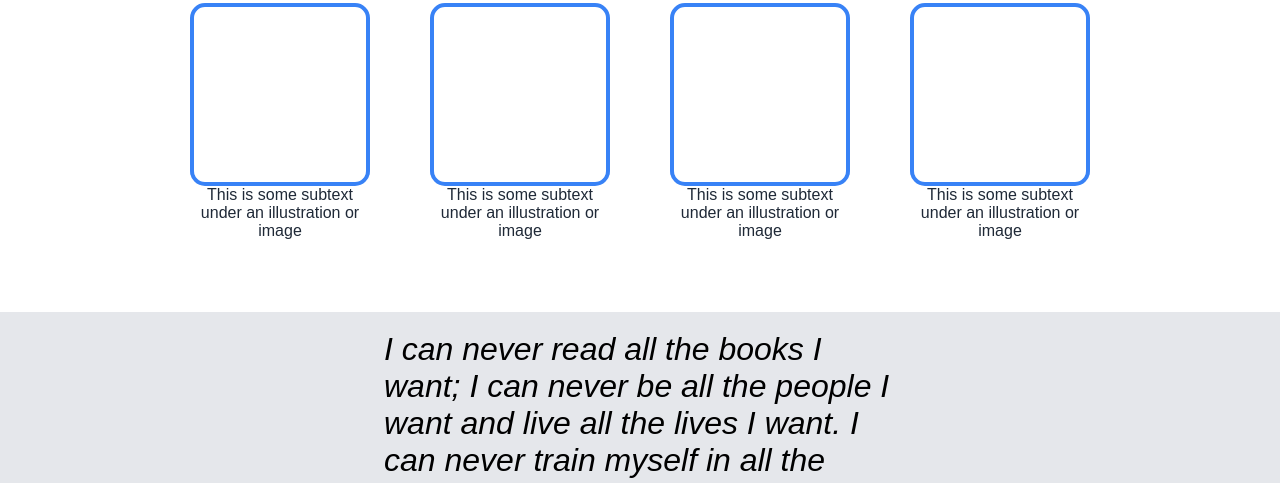
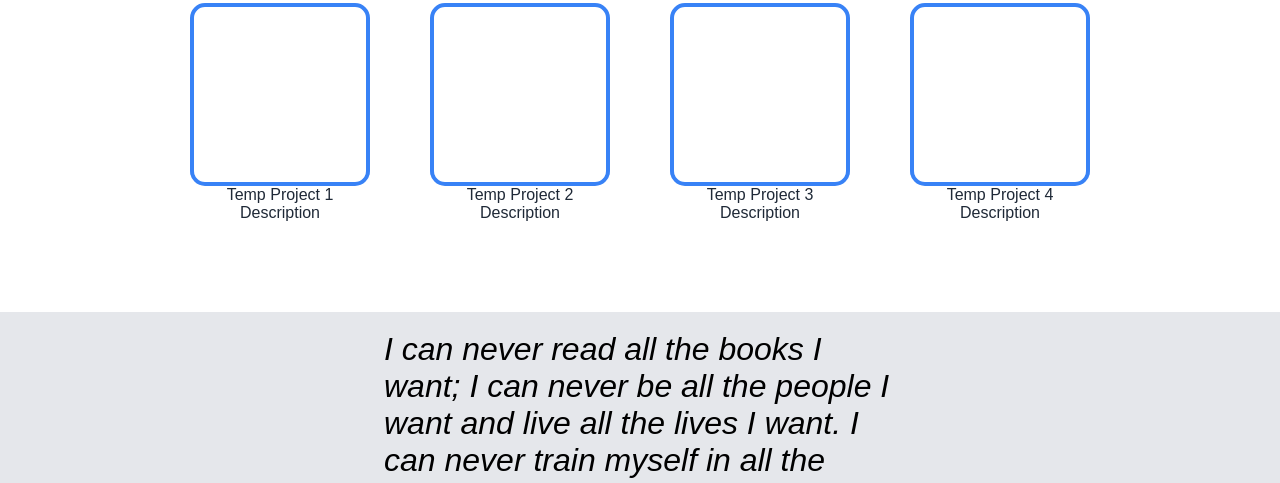
Before and after one commit to benjaminzhong1/Portfolio, a plain HTML site: page index.html in a window 1280 px wide. Shown: the part 588-1071 px from the top of the page. Drawn offline with Linux system fonts and the light colour scheme.

Commit message:
project menu

```diff
--- a/index.html
+++ b/index.html
@@ -37,22 +37,22 @@
 
                 <div class = "image">
                     <div class = "box"></div>
-                    <div class = "box-description">This is some subtext under an illustration or image</div>
+                    <div class = "box-description">Temp Project 1 Description</div>
                 </div>
 
                 <div class = "image">
                     <div class = "box"></div>
-                    <div class = "box-description">This is some subtext under an illustration or image</div>
+                    <div class = "box-description">Temp Project 2 Description</div>
                 </div>
 
                 <div class = "image">
                     <div class = "box"></div>
-                    <div class = "box-description">This is some subtext under an illustration or image</div>
+                    <div class = "box-description">Temp Project 3 Description</div>
                 </div>
 
                 <div class = "image">
                     <div class = "box"></div>
-                    <div class = "box-description">This is some subtext under an illustration or image</div>
+                    <div class = "box-description">Temp Project 4 Description</div>
                 </div>
             </div>
         </div>
```
